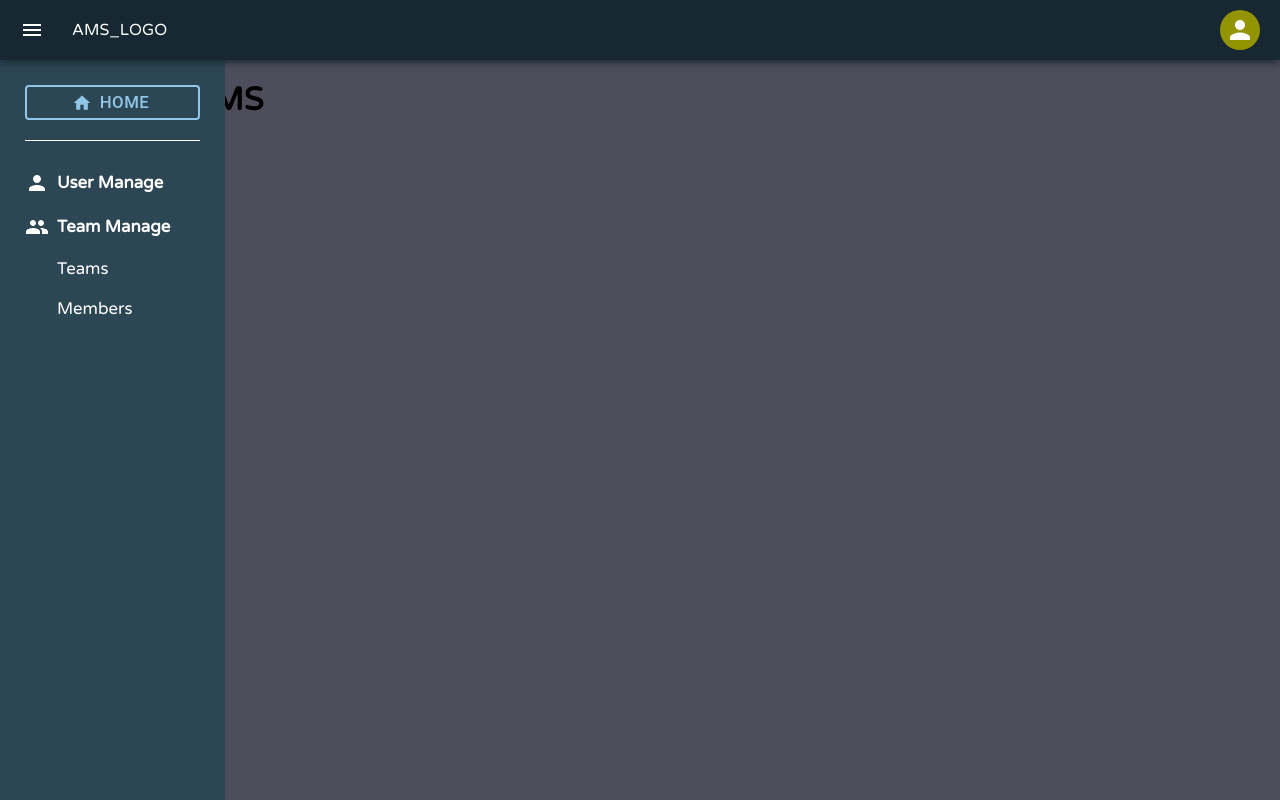
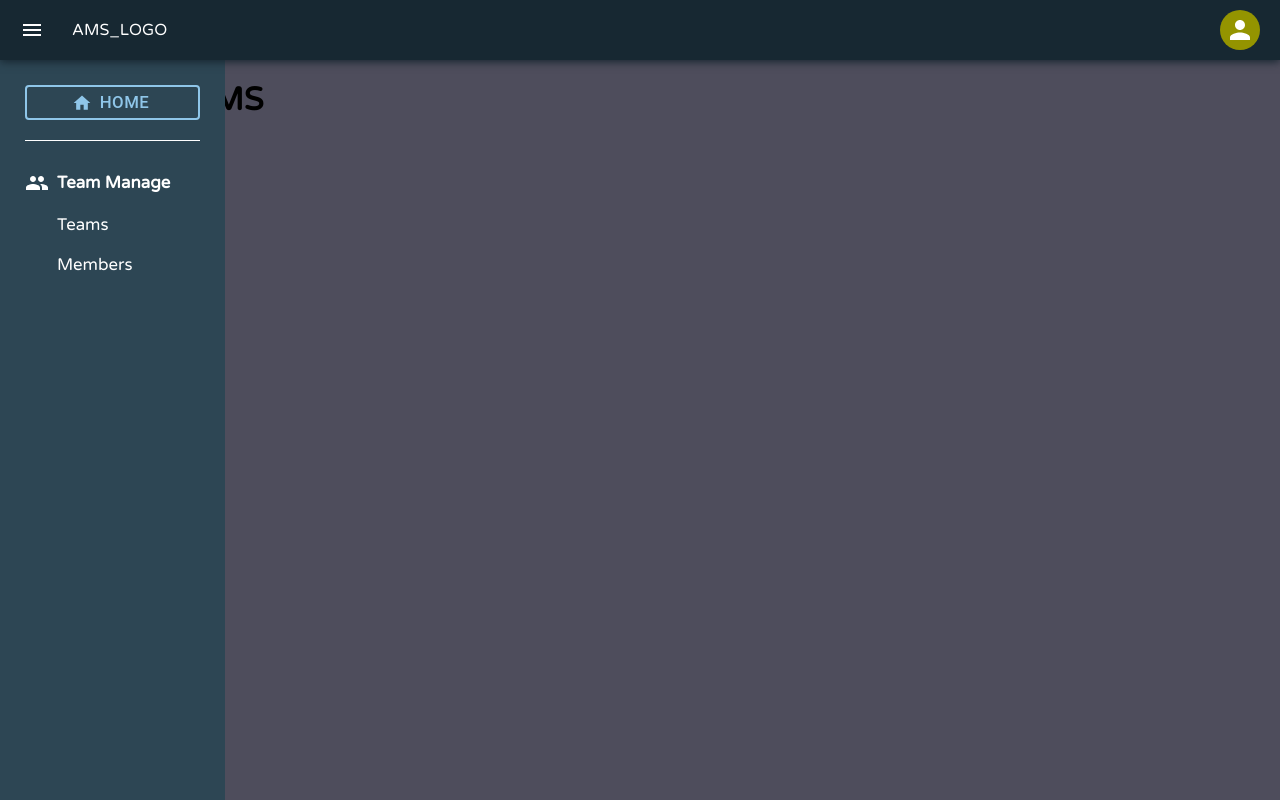
Before and after one commit to FiveMan0830/ams_web, a React (Create React App) app: page /home in a window 1280 px wide. Built offline with nearby package versions, Linux system fonts and the light colour scheme; no server answers; sample sign-in values are in the browser's storage.

Commit message:
disable user manage

```diff
--- a/src/Layouts/MainContent.tsx
+++ b/src/Layouts/MainContent.tsx
@@ -7,7 +7,7 @@ import MemberManage from '../Components/MemberManage'
 import Navbar from './Navbar'
 import './MainContent.scss'
 import Sidebar from '../Layouts/Sidebar'
-import UserManage from '../Components/UserManage'
+// import UserManage from '../Components/UserManage'
 // import Settings from '../Components/Settings'
 
 interface MainContentProps {}
@@ -43,7 +43,7 @@ class MainContent extends React.Component<MainContentProps, MainContentStates> {
             <Routes>
               <Route path="/" element={<Navigate to="/home" />} />
               <Route path="/home" element={<Home />} />
-              <Route path="/user-manage" element={<UserManage />} />
+              {/* <Route path="/user-manage" element={<UserManage />} /> */}
               <Route path="/team-manage" element={<Navigate to="/team-manage/teams" />} />
               <Route path="/team-manage/teams" element={<TeamManage />} />
               <Route path="/team-manage/members" element={<MemberManage />} />
--- a/src/Layouts/Sidebar.tsx
+++ b/src/Layouts/Sidebar.tsx
@@ -3,7 +3,7 @@ import './Sidebar.scss'
 import {
   Home as HomeIcon,
   Group as GroupIcon,
-  Person as PersonIcon,
+  // Person as PersonIcon,
   // Settings as SettingsIcon
 } from '@mui/icons-material';
 import { Divider } from '@mui/material';
@@ -49,7 +49,7 @@ class Sidebar extends React.Component<SidebarProps, SidebarStates> {
   }
 
   render() {
-    const currentPath = window.location.pathname
+    // const currentPath = window.location.pathname
     return (
       <div className="sidebar-wrapper">
         <BareLink to="/home">
@@ -62,7 +62,7 @@ class Sidebar extends React.Component<SidebarProps, SidebarStates> {
         </BareLink>
         <Divider variant="fullWidth" className="sidebar-divider"/>
 
-        <div className="sidebar-user-manage-wrapper">
+        {/* <div className="sidebar-user-manage-wrapper">
           <BareLink to="/user-manage">
             <div className="sidebar-user-manage-title">
               <div className={`sidebar-user-manage-option-background ${'/user-manage' === currentPath ? 'active' : ''}`} />
@@ -70,7 +70,7 @@ class Sidebar extends React.Component<SidebarProps, SidebarStates> {
               <span>User Manage</span>
             </div>
           </BareLink>
-        </div>
+        </div> */}
 
         <div className="sidebar-team-manage-wrapper">
           <BareLink to="/team-manage">
```
